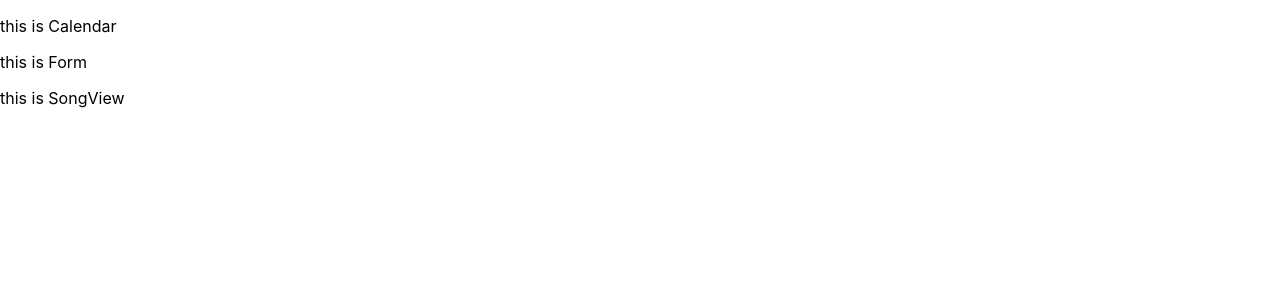
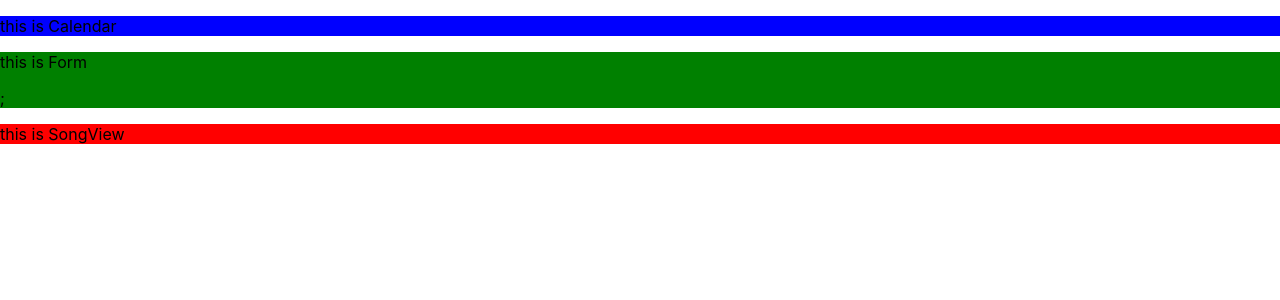
Before and after one commit to kilowatogadziny/hackathon, a React (Create React App) app: page / in a window 1280 px wide. Shown: the top 300 px of the page. Built offline with nearby package versions, Linux system fonts and the light colour scheme; the HTML template or start-up script is replaced by a standard one.

Commit message:
Add styles.css files to components

```diff
--- a/src/Calendar/Calendar.js
+++ b/src/Calendar/Calendar.js
@@ -1,9 +1,12 @@
 import React from "react";
+import "./styles.css";
 
 function Calendar() {
-    return (
-        <p>this is Calendar</p>
-    )
+  return (
+    <div className="calendar">
+      <p>this is Calendar</p>
+    </div>
+  );
 }
 
 export default Calendar;
--- /dev/null
+++ b/src/Calendar/styles.css
@@ -0,0 +1,3 @@
+.calendar {
+  background-color: blue;
+}
--- a/src/Form/Form.js
+++ b/src/Form/Form.js
@@ -1,9 +1,12 @@
 import React from "react";
+import "./styles.css";
 
 function Form() {
-    return (
-        <p>this is Form</p>
-    )
+  return (
+    <div className="form">
+      <p>this is Form</p>;
+    </div>
+  );
 }
 
 export default Form;
--- /dev/null
+++ b/src/Form/styles.css
@@ -0,0 +1,3 @@
+.form {
+  background-color: green;
+}
--- a/src/SongView/SongView.js
+++ b/src/SongView/SongView.js
@@ -1,9 +1,12 @@
 import React from "react";
+import "./styles.css";
 
 function SongView() {
-    return (
-        <p>this is SongView</p>
-    )
+  return (
+    <div className="songview">
+      <p>this is SongView</p>
+    </div>
+  );
 }
 
 export default SongView;
--- /dev/null
+++ b/src/SongView/styles.css
@@ -0,0 +1,3 @@
+.songview {
+  background-color: red;
+}
```
